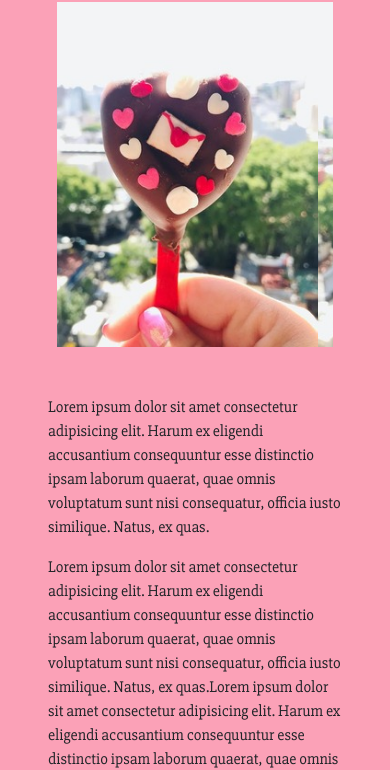
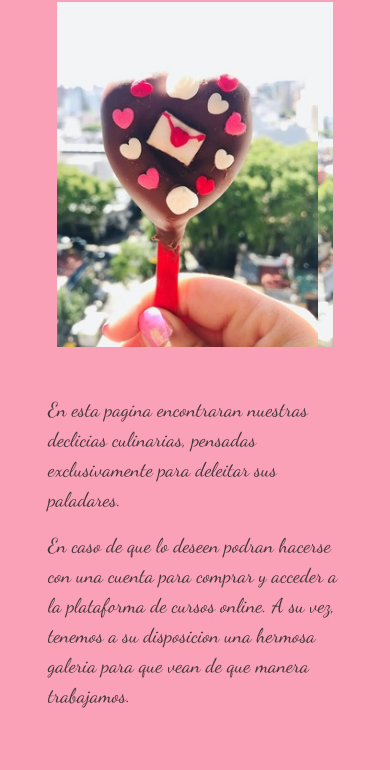
Before and after one commit to Anfebious/PF-Dati, a plain HTML site: page index.html in a window 390 px wide. Shown: the part 235-1005 px from the top of the page. Drawn offline with nearby package versions, Linux system fonts and the light colour scheme.

Commit message:
Adapte el html para acceder a mi cuenta, de manera que sea responsive a dispositivos mobile. Agregue texto a el index eliminando el lorem ipsum.

```diff
--- a/estilohappyberry.css
+++ b/estilohappyberry.css
@@ -22,7 +22,9 @@ main{
     background-color: #FBA1B7;
 }
 .parrafo{
-    font-family: 'Slabo 27px', serif;
+    font-family: 'Dancing Script', cursive;
+    font-size: 20px;
+    opacity: 85%;
 }
 footer{
     color: rgb(14, 13, 13);
@@ -47,11 +49,12 @@ footer{
     text-align: center;
     flex-flow: column;
     padding-top: 20px;
-    font-size: larger;
+    font-size: 15px;
+    height: 70vh;
 }
 .espacioform{
     text-align: center;
-    padding: 10px;
+    padding: 15px;
 }
 .cursos{
     text-align: center;
--- a/index.html
+++ b/index.html
@@ -62,23 +62,10 @@
           </div>
         </div>
         <section class="col-lg-6 col-sm-12 p-5">
-          <p class="parrafo">Lorem ipsum dolor sit amet consectetur adipisicing elit. Harum ex eligendi accusantium
-            consequuntur esse distinctio ipsam laborum quaerat, quae omnis voluptatum sunt nisi consequatur, officia
-            iusto similique. Natus, ex quas.
+          <p class="parrafo">
+            En esta pagina encontraran nuestras declicias culinarias, pensadas exclusivamente para deleitar sus paladares.
           </p>
-          <p class="parrafo">Lorem ipsum dolor sit amet consectetur adipisicing elit. Harum ex eligendi accusantium
-            consequuntur esse distinctio ipsam laborum quaerat, quae omnis voluptatum sunt nisi consequatur, officia
-            iusto similique. Natus, ex quas.Lorem ipsum dolor sit amet consectetur adipisicing elit. Harum ex eligendi
-            accusantium consequuntur esse distinctio ipsam laborum quaerat, quae omnis voluptatum sunt nisi consequatur,
-            officia iusto similique. Natus, ex quas.Lorem ipsum dolor sit amet consectetur adipisicing elit. Harum ex
-            eligendi accusantium consequuntur esse distinctio ipsam laborum quaerat, quae omnis voluptatum sunt nisi
-            consequatur, officia iusto similique. Natus, ex quas.Lorem ipsum dolor sit amet consectetur adipisicing
-            elit. Harum ex eligendi accusantium consequuntur esse distinctio ipsam laborum quaerat, quae omnis
-            voluptatum sunt nisi consequatur, officia iusto similique. Natus, ex quas.
-          </p>
-          <p class="parrafo">Lorem ipsum dolor sit amet consectetur adipisicing elit. Harum ex eligendi accusantium
-            consequuntur esse distinctio ipsam laborum quaerat, quae omnis voluptatum sunt nisi consequatur, officia
-            iusto similique. Natus, ex quas.
+          <p class="parrafo">En caso de que lo deseen podran hacerse con una cuenta para comprar y acceder a la plataforma de cursos online. A su vez, tenemos a su disposicion una hermosa galeria para que vean de que manera trabajamos.
           </p>
         </section>
       </div>
```
Also changed, not shown: micuenta.html (+2 -2 lines).
